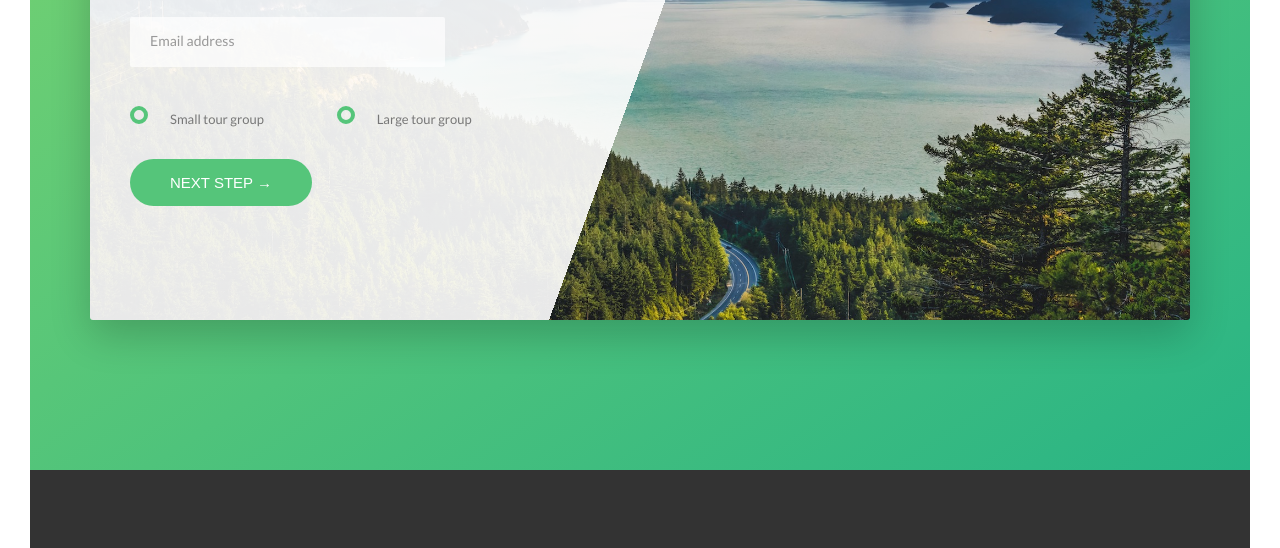
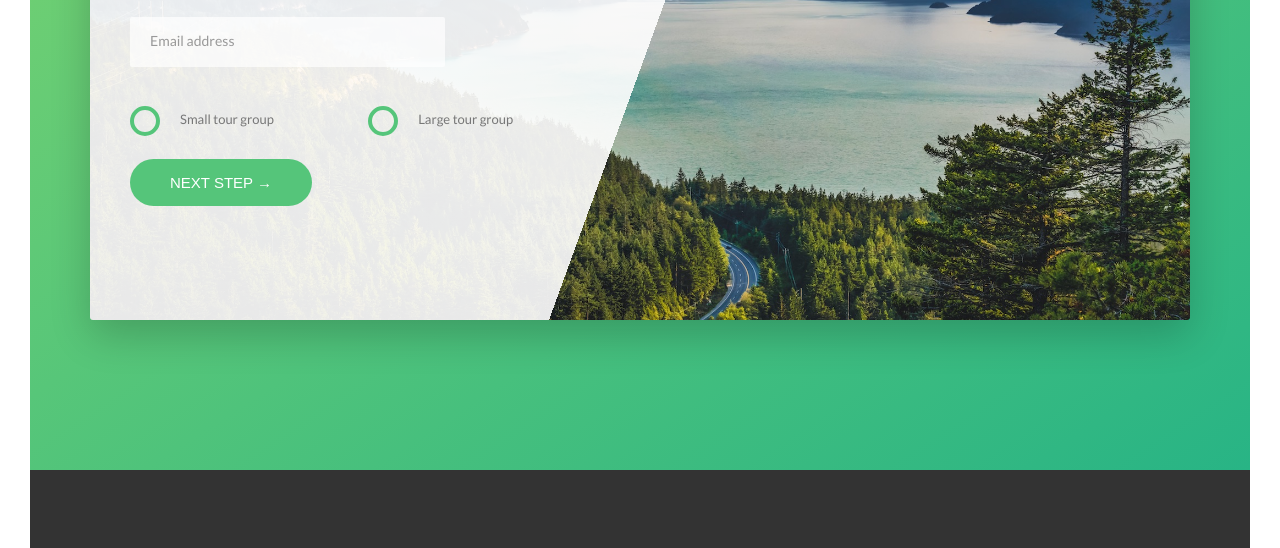
Before and after one commit to golnooshasefi/Natours, a website: page index.html in a window 1280 px wide. Shown: the part 4432-4980 px from the top of the page. Drawn offline with nearby package versions, Linux system fonts and the light colour scheme; files that its build step writes are made by us from their sources.

Commit message:
style: change padding

```diff
--- a/sass/components/_form.scss
+++ b/sass/components/_form.scss
@@ -48,7 +48,7 @@
     }
 
     &__radio-group {
-        width: 39%;
+        width: 45%;
         display: inline-block;
     }
 
@@ -56,7 +56,7 @@
         font-size: 1.3rem;
         cursor: pointer;
         position: relative;
-        padding-left: 4rem;
+        padding-left: 5rem;
     }
 
     &__radio-input {
@@ -65,8 +65,8 @@
 
     &__radio-button {
 
-        height: 1.8rem;
-        width: 1.8rem;
+        height: 3rem;
+        width: 3rem;
         border: .4rem solid $color-primary;
         border-radius: 50%;
         display: inline-block;
```
